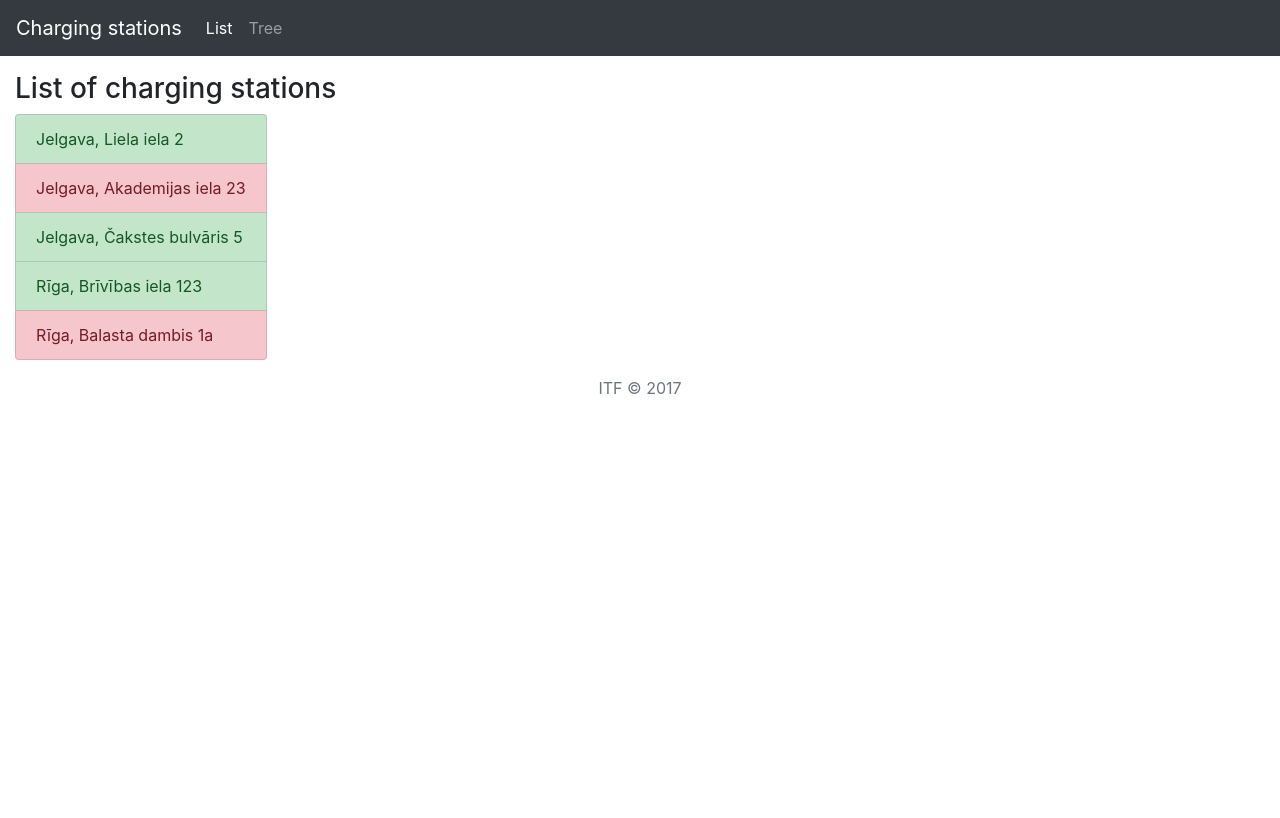
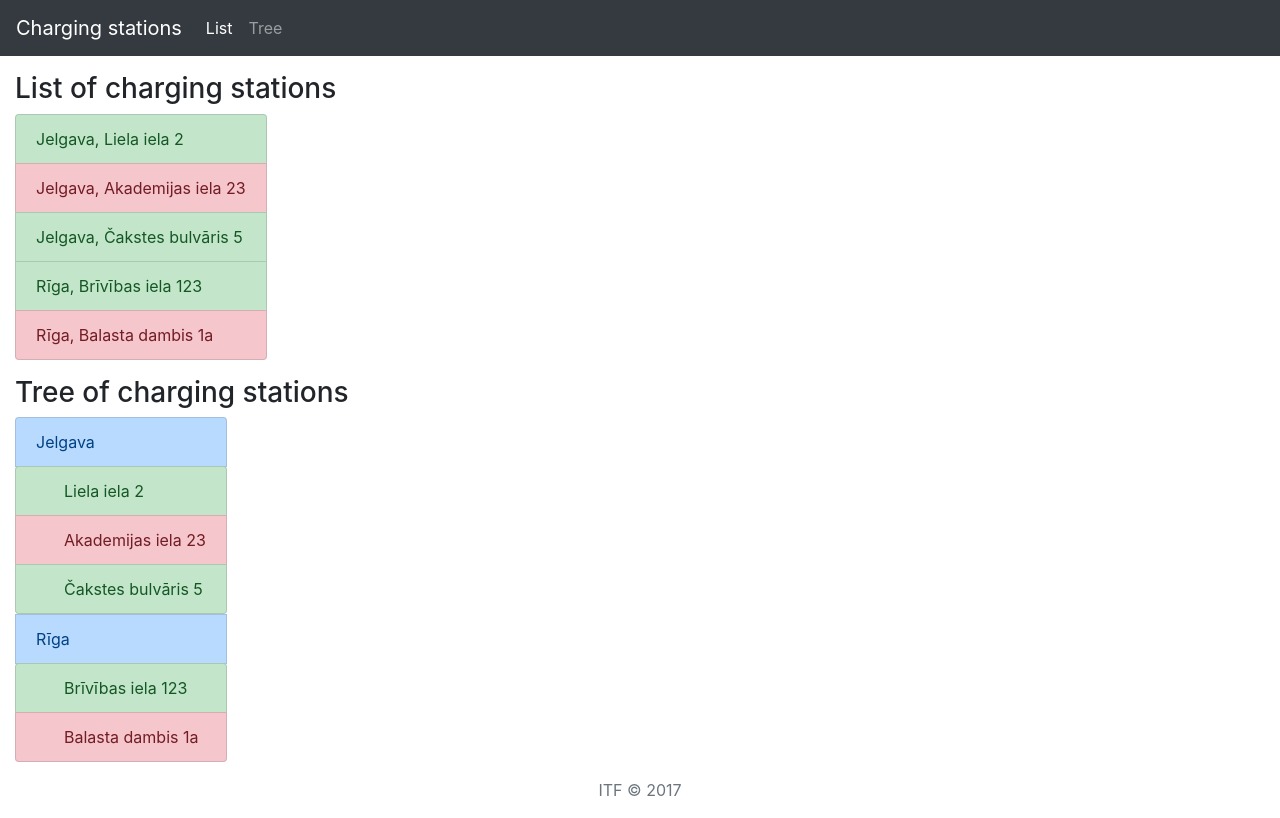
Before and after one commit to Vitaljok/charging-station-demo, an Angular app in the folder front-end/: page / in a window 1280 px wide. Built offline with nearby package versions, Linux system fonts and the light colour scheme.

Commit message:
Creating stations tree component

```diff
--- a/front-end/src/app/app.component.html
+++ b/front-end/src/app/app.component.html
@@ -18,6 +18,9 @@
     <section class="mt-3">
       <app-station-list></app-station-list>
     </section>
+    <section class="mt-3">
+      <app-station-tree></app-station-tree>
+    </section>
   </div>
 </main>
 <footer>
--- a/front-end/src/app/app.module.ts
+++ b/front-end/src/app/app.module.ts
@@ -4,11 +4,13 @@ import { NgModule } from '@angular/core';
 import { AppComponent } from './app.component';
 import { DataService } from "./data.service";
 import { StationListComponent } from './station-list/station-list.component';
+import { StationTreeComponent } from './station-tree/station-tree.component';
 
 @NgModule({
   declarations: [
     AppComponent,
-    StationListComponent
+    StationListComponent,
+    StationTreeComponent
   ],
   imports: [
     BrowserModule
--- a/front-end/src/app/data.service.ts
+++ b/front-end/src/app/data.service.ts
@@ -21,6 +21,6 @@ export class DataService {
   getStations(): Observable<ChargingStation[]> {
     // WARNING!
     // Fake processing delay used for demonstration purposes.
-    return Observable.of(this.stations).delay(2000);
+    return Observable.of(this.stations).delay(500);
   }
 }
--- /dev/null
+++ b/front-end/src/app/station-tree/station-tree.component.html
@@ -0,0 +1,13 @@
+<h3>Tree of charging stations</h3>
+<div class="list-group d-inline-block">
+  <ng-container *ngFor="let city of cities">
+    <a class="list-group-item list-group-item-action list-group-item-primary"
+      href="#">{{city.name}}</a>
+    <div class="list-group">
+      <a class="list-group-item list-group-item-action pl-5" href="#" *ngFor="let st of city.stations"
+        [ngClass]="{'list-group-item-success': st.isActive, 'list-group-item-danger': !st.isActive}">
+        {{st.address}}
+      </a>
+    </div>
+  </ng-container>
+</div>
--- /dev/null
+++ b/front-end/src/app/station-tree/station-tree.component.ts
@@ -0,0 +1,39 @@
+import { Component, OnInit } from '@angular/core';
+import { ChargingStation } from "../domain";
+import { DataService } from "../data.service";
+
+@Component({
+  selector: 'app-station-tree',
+  templateUrl: './station-tree.component.html',
+  styleUrls: ['./station-tree.component.css']
+})
+export class StationTreeComponent implements OnInit {
+  cities: City[] = [];
+
+  constructor(private service: DataService) { }
+
+  ngOnInit(): void {
+    this.service.getStations().subscribe(
+      (data: ChargingStation[]) => {
+        data.forEach((item) => {
+          let city = this.getCityByName(item.city);
+          city.stations.push(item);
+        });
+      }
+    );
+  }
+
+  private getCityByName(name: string) {
+    let city = this.cities.find((item: City) => item.name == name);
+    if (!city) {
+      city = new City(name);
+      this.cities.push(city);
+    }
+    return city;
+  }
+}
+
+class City {
+  constructor(public name: string) { }
+  stations: ChargingStation[] = [];
+}
```
Also changed, not shown: front-end/src/app/station-tree/station-tree.component.css (added), 2 other files (tests, documents, lock files or other folders).
